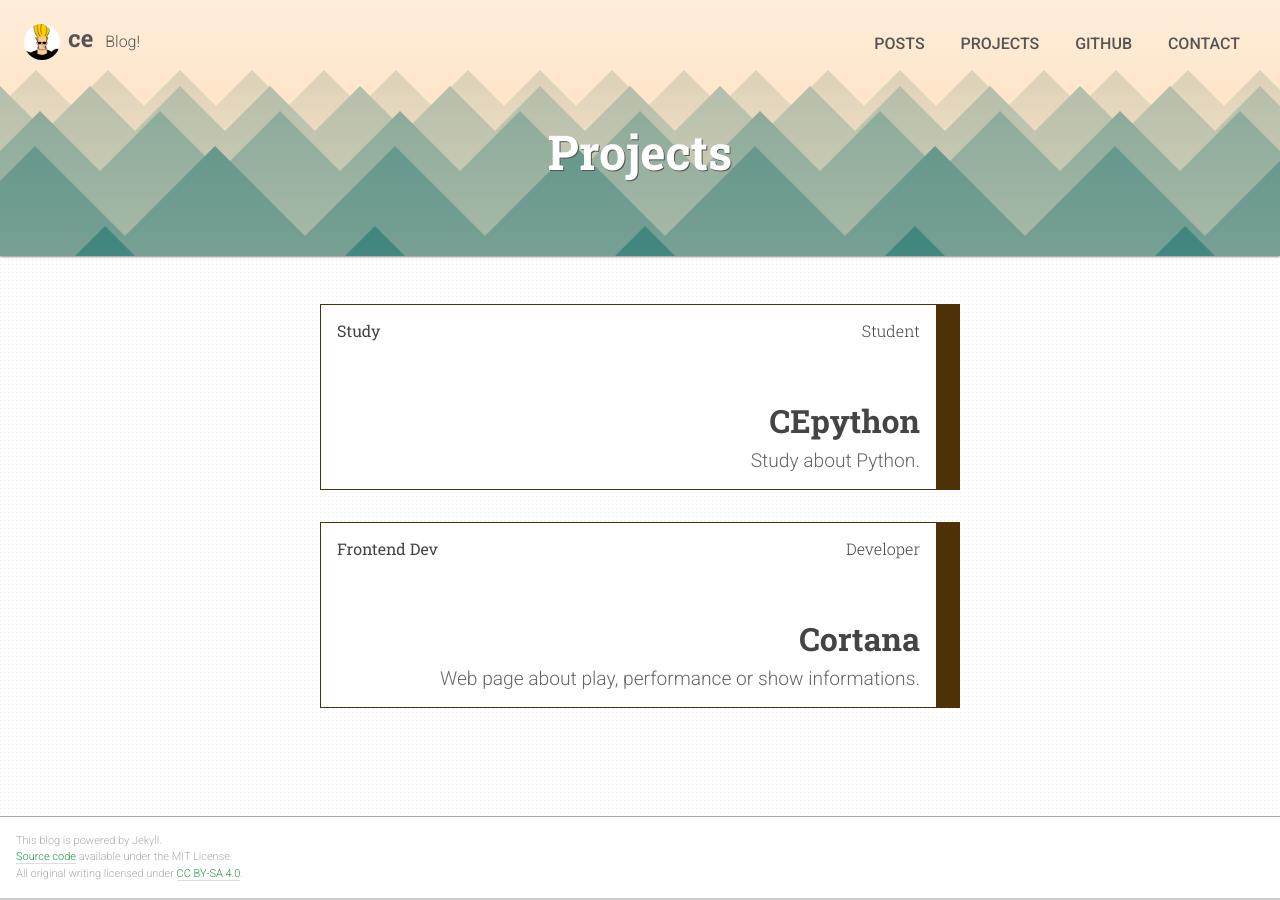
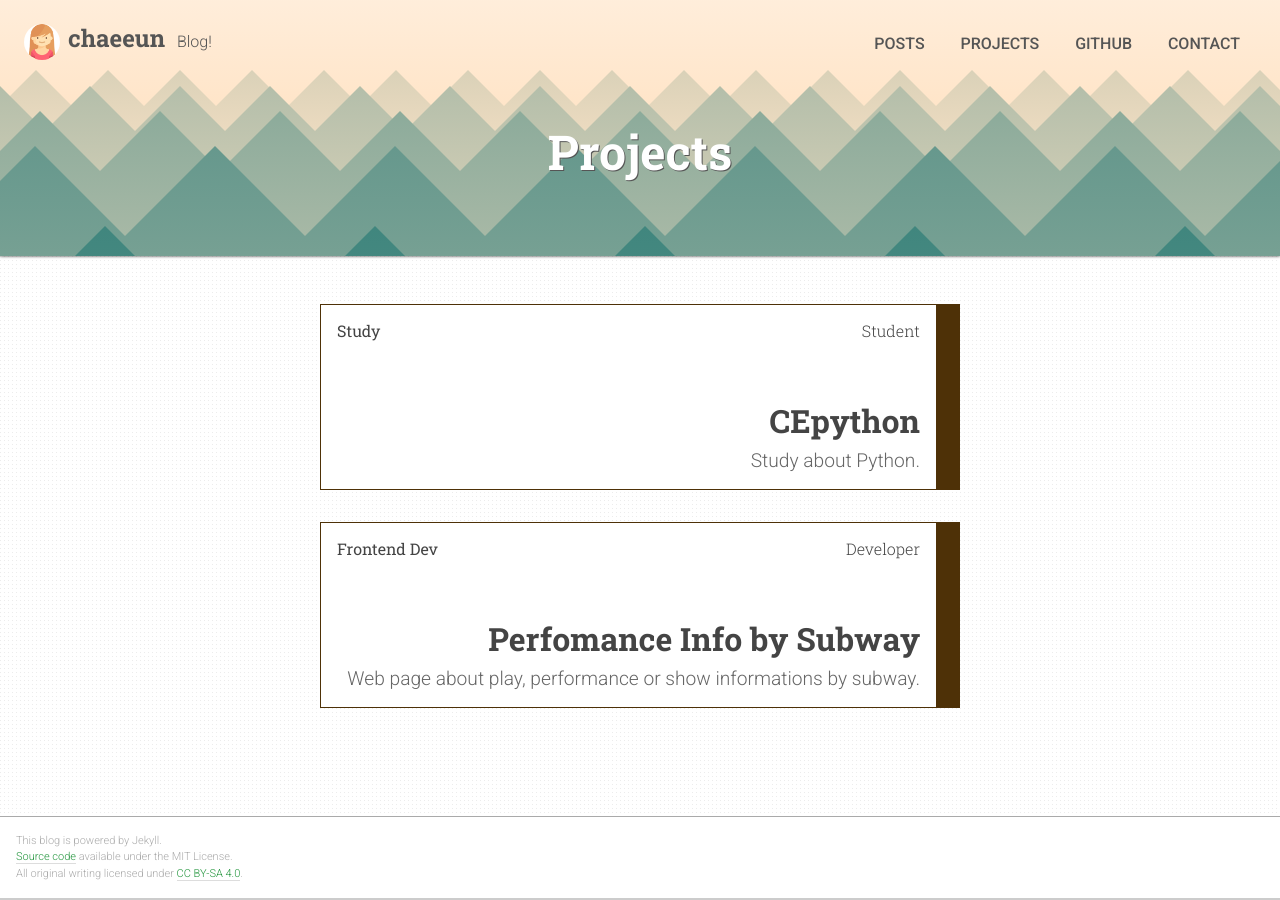
Before and after one commit to Chae-Eun/Chae-Eun.github.io, a Jekyll site: the page built from projects.html, in a window 1280 px wide. Built offline with Jekyll 4.4.1, drawn with Linux system fonts in a browser that asks for light colours.

Commit message:
Customizing

```diff
--- a/_config.yml
+++ b/_config.yml
@@ -2,12 +2,12 @@
 # Theme Customization #
 #######################
 
-title: CE
+title: ChaeEun
 author: Chae-Eun                            # used in a <meta> tag & /feed.xml
 description: >                              # used in a <meta> tag & /feed.xml
   Hello!
 slogan: Blog!                               # used in site header, beside title
-avatar: /i/avatar.png                       # used as portrait in site header
+avatar: /i/girl.png                       # used as portrait in site header
 banner: /i/mountains.svg                    # used as background in site header
 url: http://solana.ryanlue.com              # used by plugins to generate feed.xml and sitemap.xml
 baseurl: ''                                 # prepended to all absolute filepaths
@@ -39,8 +39,8 @@ projects:
     url: https://github.com/Chae-Eun/CEpython
     role: Student
     category: Study
-  - title: Cortana
-    teaser: Web page about play, performance or show informations.
+  - title: Perfomance Info by Subway
+    teaser: Web page about play, performance or show informations by subway.
     url: https://github.com/Chae-Eun/pythonteamproject10
     role: Developer
     category: Frontend Dev
```
Also changed, not shown: favicon.ico, i/girl.png (added).
